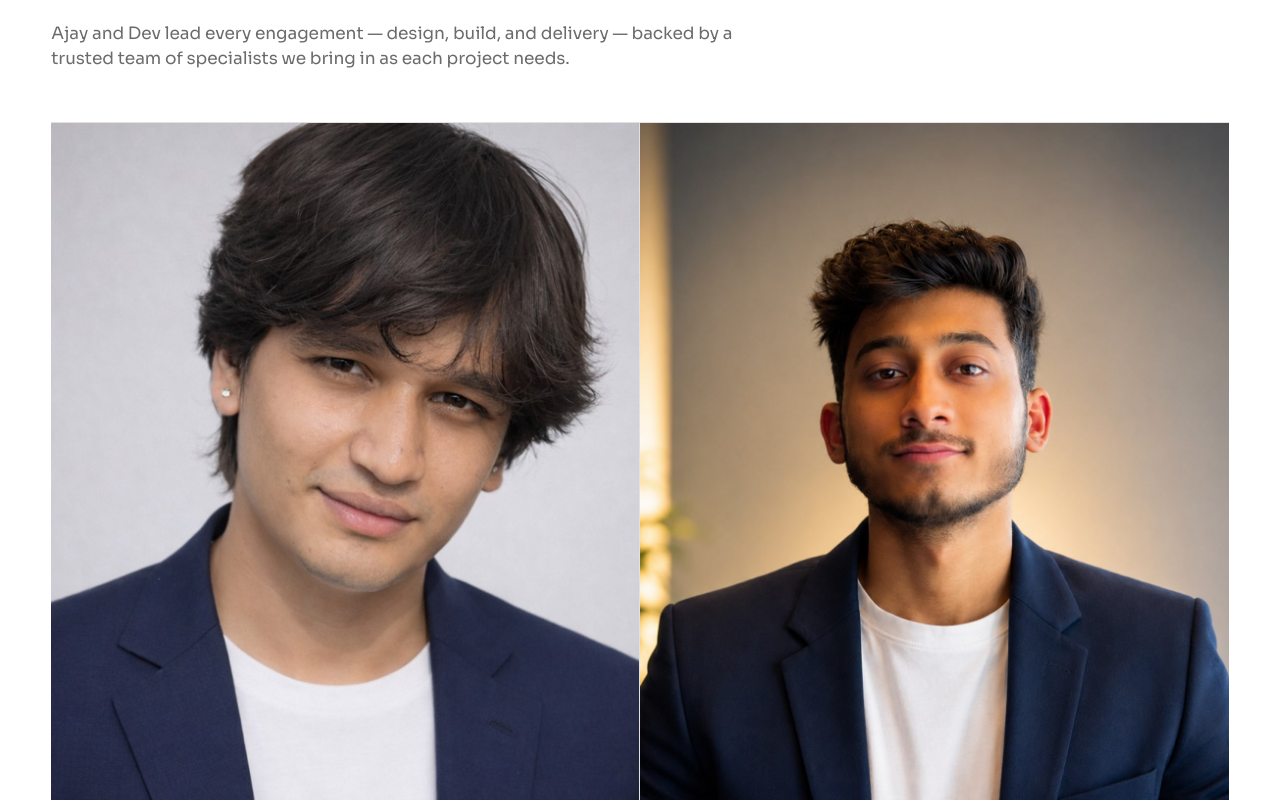
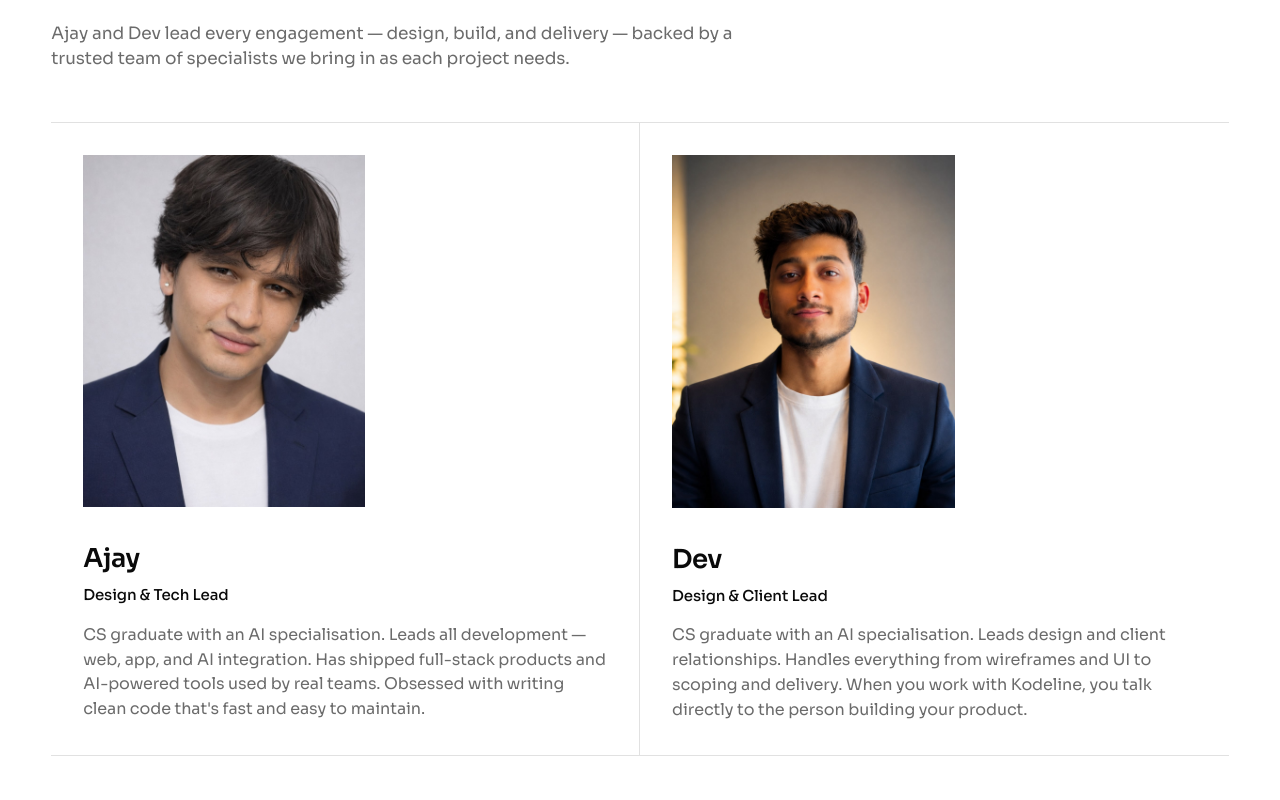
Before and after one commit to AjaySingh-a/Kodeline, a Next.js app: page /about in a window 1280 px wide. Shown: the part 1220-2020 px from the top of the page. Built offline with nearby package versions, Linux system fonts and the light colour scheme.

Commit message:
Scale down About team portraits
Full-bleed 4:5 photos read too large on the page. Constrain the frame to
clamp(190px, 48%, 300px) and inset it to match the card's 32px text
padding, keeping the 4:5 crop.

```diff
--- a/app/globals.css
+++ b/app/globals.css
@@ -826,7 +826,9 @@ a { color: inherit; text-decoration: none; }
 .team-card { background: transparent; border-bottom: 1px solid var(--line); }
 .team-card:nth-child(odd) { border-right: 1px solid var(--line); }
 .team-avatar {
+  width: clamp(190px, 48%, 300px);
   aspect-ratio: 4 / 5;
+  margin: 32px 32px 0;
   display: flex;
   align-items: center;
   justify-content: center;
```
